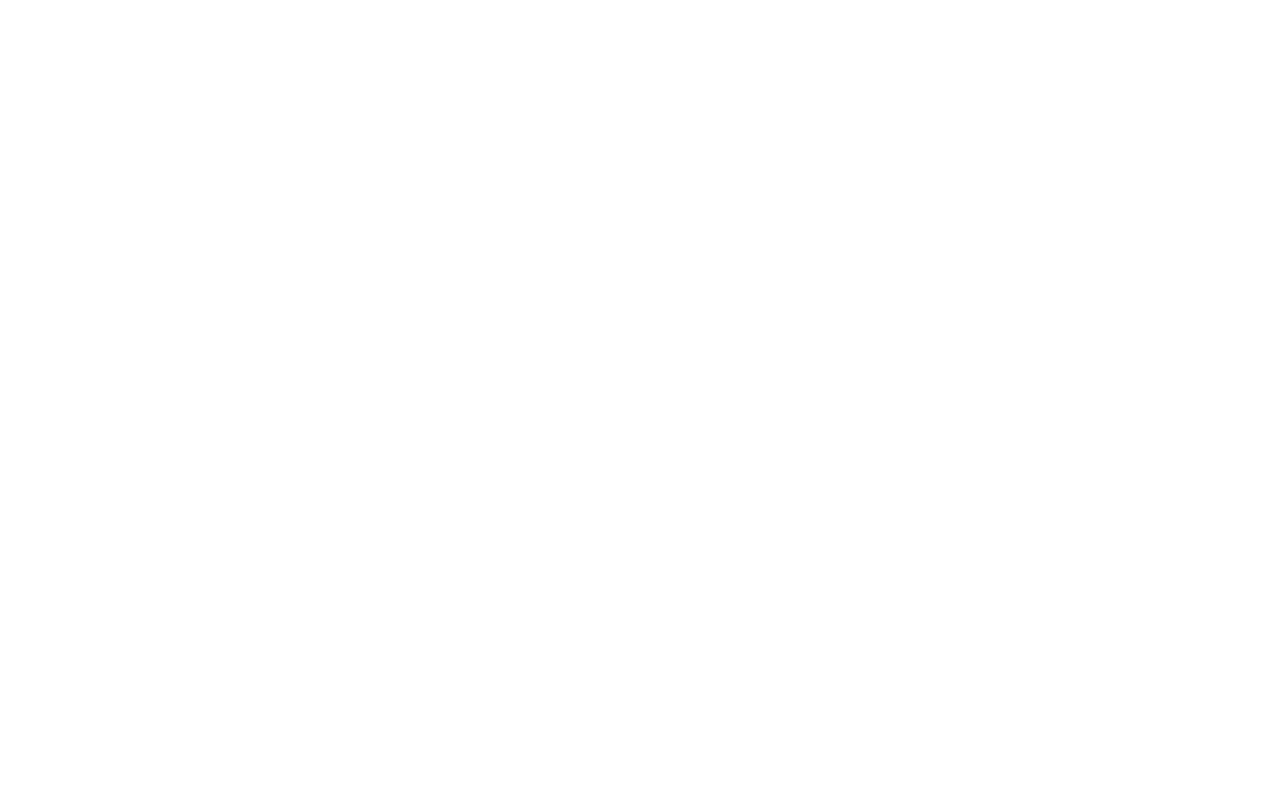
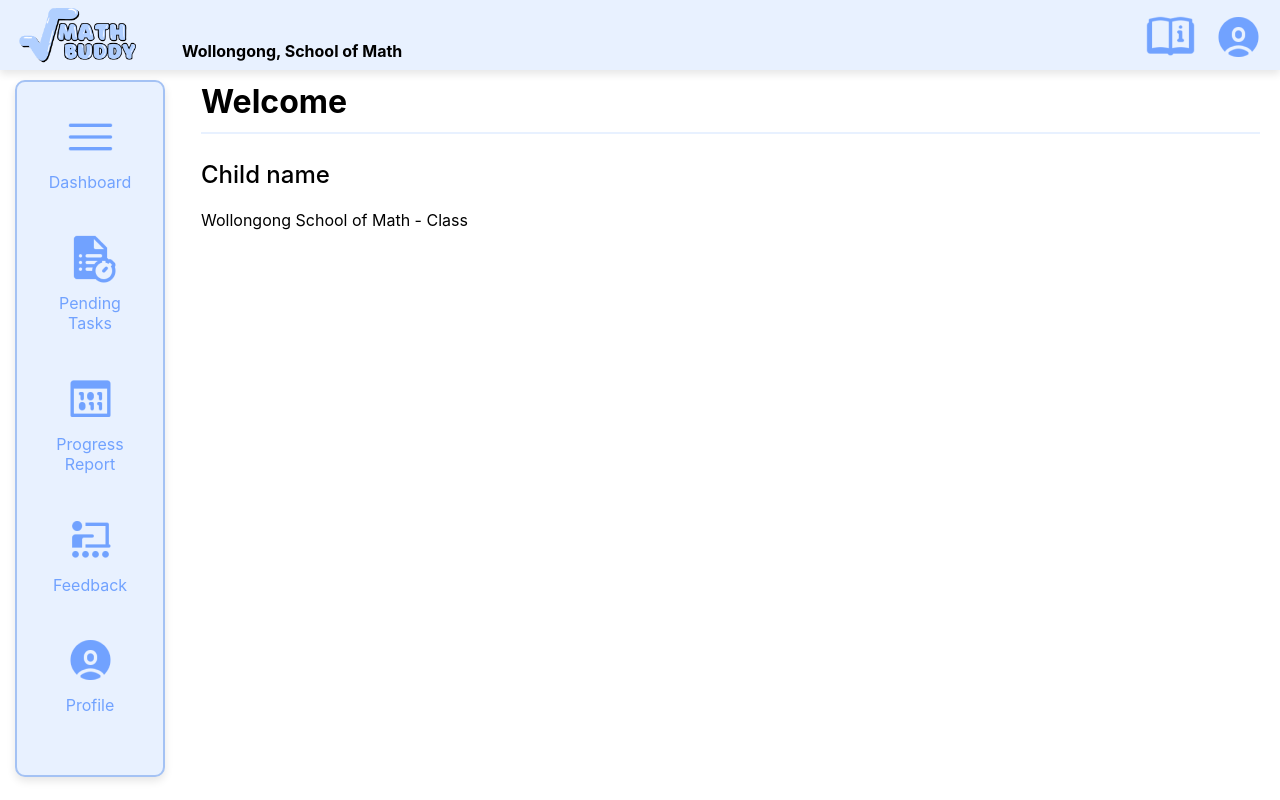
Before and after one commit to Hankchiefz/math-buddy, a React (Create React App) app: page /parenthome in a window 1280 px wide. Built offline with nearby package versions, Linux system fonts and the light colour scheme.

Commit message:
Working on parenthome
Changed Favicon

```diff
--- a/src/Components/parentpages/ParentHome.js
+++ b/src/Components/parentpages/ParentHome.js
@@ -1,19 +1,24 @@
 import StudentHeader from "../objects/StudentHeader";
 import ParentSNav from "../objects/ParentSNav";
+import '../parentstyle/ParentHome.css';
 
 const ParentHome = () => {
-<div className = "parenthome-container">
-    <StudentHeader/>
-    <div className ="PHcontent-wrapper">
+  return (
+    <div className="parenthome-container">
+      <StudentHeader />
+      <div className="PHcontent-wrapper">
         <ParentSNav />
-        <div className = "PHmain-content">
-            <div className = "PHwelcome-message">
+        <div className="PHmain-content">
+            <div className="PHome-message">
+                <div className="PHwelcome-message">Welcome</div>
+            </div>
+            <div className="childName">Child name</div>
+            <div className="School">Wollongong School of Math - Class</div>
 
-            </div>
         </div>
+      </div>
     </div>
-</div>
-
+  );
 };
 
 export default ParentHome;
--- a/src/Components/parentstyle/ParentHome.css
+++ b/src/Components/parentstyle/ParentHome.css
@@ -83,3 +83,58 @@
   button:hover {
     opacity: 0.8;
   }
+
+  .parenthome-container {
+    display: flex;
+    flex-direction: column;
+    background-color: white;
+    height: 100vh;
+  }
+
+  .PHcontent-wrapper {
+    display: flex;
+    flex-direction: row;
+  }
+
+  .PHmain-content {
+    flex: 1;
+    padding: 20px;
+    margin-left: 1rem; /* Adjust this value to provide space for the sidebar */
+    margin-top: 1.5rem; /* Adjust this value to provide space for the header */
+  }
+
+  .PHome-message {
+    font-weight: 700;
+    font-size: 2rem;
+    margin-bottom: 20px;
+    margin-top: -4vh;
+    position: relative; /* Ensure the pseudo-element is positioned relative to the parent */
+    padding-bottom: 1px; /* Add some padding below the text to separate it from the line */
+  }
+
+  .PHome-message::after {
+    content: "";
+    position: absolute; /* Use absolute positioning */
+    top: 100%; /* Position the line just below the text */
+    left: 0; /* Align the line with the left edge of the parent */
+    width: 100%; /* Make the line span the full width of the parent */
+    height: 2px;
+    background-color: #E8F1FF; /* Line color */
+    margin-top: 10px; /* Add space between the text and the line */
+  }
+
+  .PHome-message {
+    display: flex;
+    flex-direction: row;
+    justify-content: space-between;
+  }
+
+  .childName {
+    font-weight: 500;
+    font-size: 1.5rem;
+    margin-bottom: 20px;
+    margin-top: -4vh;
+    padding-top: 50px;
+    position: relative; /* Ensure the pseudo-element is positioned relative to the parent */
+    padding-bottom: 1px; /* Add some padding below the text to separate it from the line */
+  }
```
Also changed, not shown: 1 other file (tests, documents, lock files or other folders).
